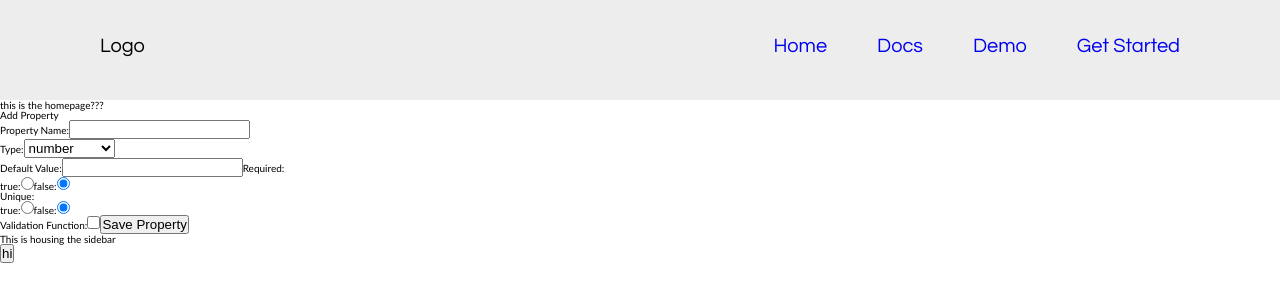
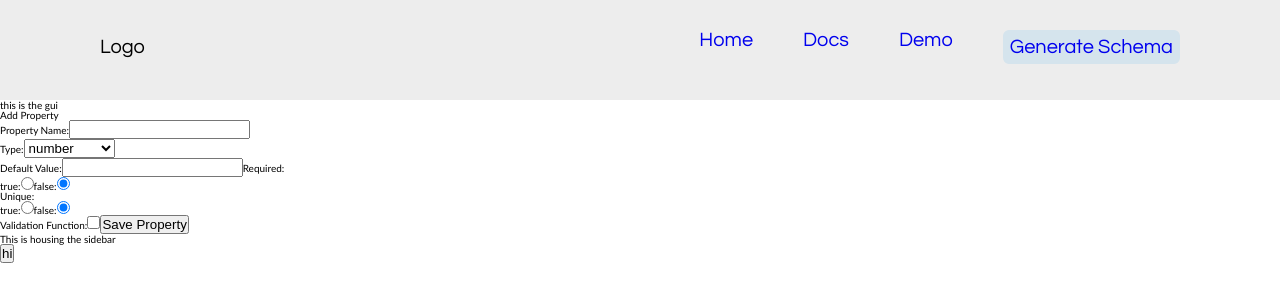
Before and after one commit to oslabs-beta/dangoDB_website, a React app: page /schema in a window 1280 px wide. Shown: the top 302 px of the page. Built offline with nearby package versions, Linux system fonts and the light colour scheme; a web font is replaced by a local one.

Commit message:
style navbar

```diff
--- a/emilia/styles/_main.scss
+++ b/emilia/styles/_main.scss
@@ -145,7 +145,7 @@ table {
 }
 a:link { text-decoration: none; }
 a:visited {
-  color: rgb(255, 0, 149);
+  color: #81A18A;
 }
 
 html {
@@ -167,6 +167,7 @@ html {
 }
 
 
+
 .navbar {
   background: #ededed;
 
@@ -180,7 +181,6 @@ html {
   font-family: 'Questrial', sans-serif;
 
 }
-
 
 .logo {
   // justify-content: flex-start;
@@ -196,6 +196,27 @@ html {
   display: flex;
   flex-wrap: wrap;
   margin-right: 100px;
+
+  button:hover {
+  cursor: pointer;
+    background-color: #D6C2C1;
+    border: 6px solid  #D6C2C1;
+    color: #fc2992;
+
+
+}
+
+  .button {
+    font-family: 'Questrial', sans-serif;
+    background-color: #D5E4ED;
+    border-radius: 6px;
+    display: flex;
+    font-size: 2rem;
+    padding: 1px;
+    border: 6px solid #D5E4ED;
+    cursor: pointer;
+
+  }
 }
 
 
--- /dev/null
+++ b/emilia/styles/gui.scss
@@ -0,0 +1,5 @@
+@import '_variables.scss';
+
+.label {
+    color:red;
+}
--- a/src/components/PropForm.jsx
+++ b/src/components/PropForm.jsx
@@ -52,7 +52,7 @@ const PropForm = ({ addProp, setCurrentProp }) => {
 
   return (
     <form>
-      <label>
+      <label className="label" >
         Property Name:
         <input
           type="text"
--- a/src/components/website/SchemaPage.jsx
+++ b/src/components/website/SchemaPage.jsx
@@ -5,7 +5,7 @@ import MainContainer from '../containers/MainContainer';
 function Schema({ savedProps, setSavedProps }) {
   return (
     <main>
-      <h1>this is the homepage???</h1>
+      <h1>this is the gui</h1>
       <MainContainer savedProps={savedProps} setSavedProps={setSavedProps} />
     </main>
   );
--- a/src/components/website/navbar/NavBar.jsx
+++ b/src/components/website/navbar/NavBar.jsx
@@ -24,9 +24,11 @@ const NavBar = () => {
               </Link>
             </li>
             <li>
+              <button className="button">
               <Link to="/schema" className="gen_schema">
-                Get Started
+                Generate Schema
               </Link>
+              </button>
             </li>
           </ul>
         </nav>
```
